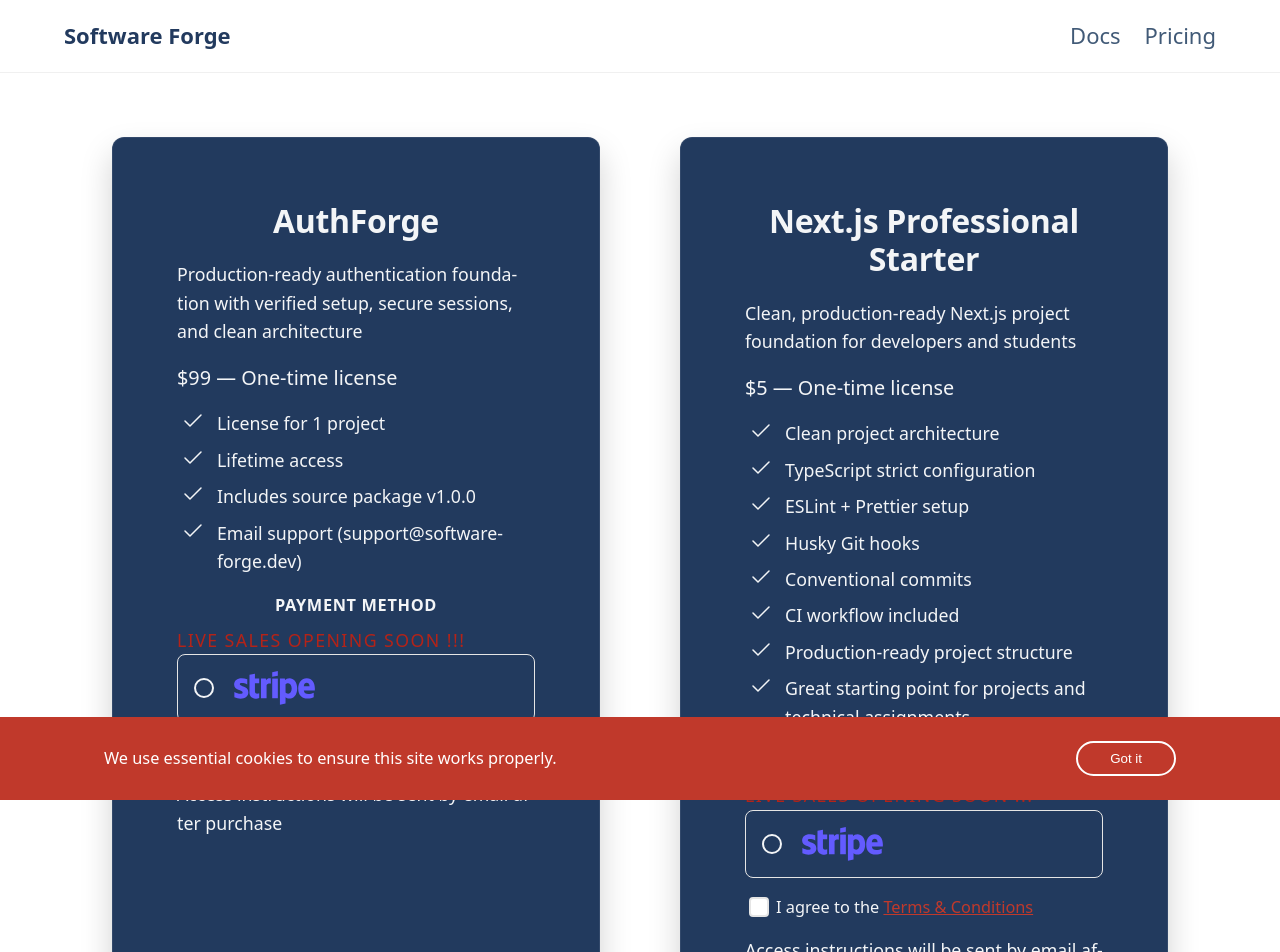
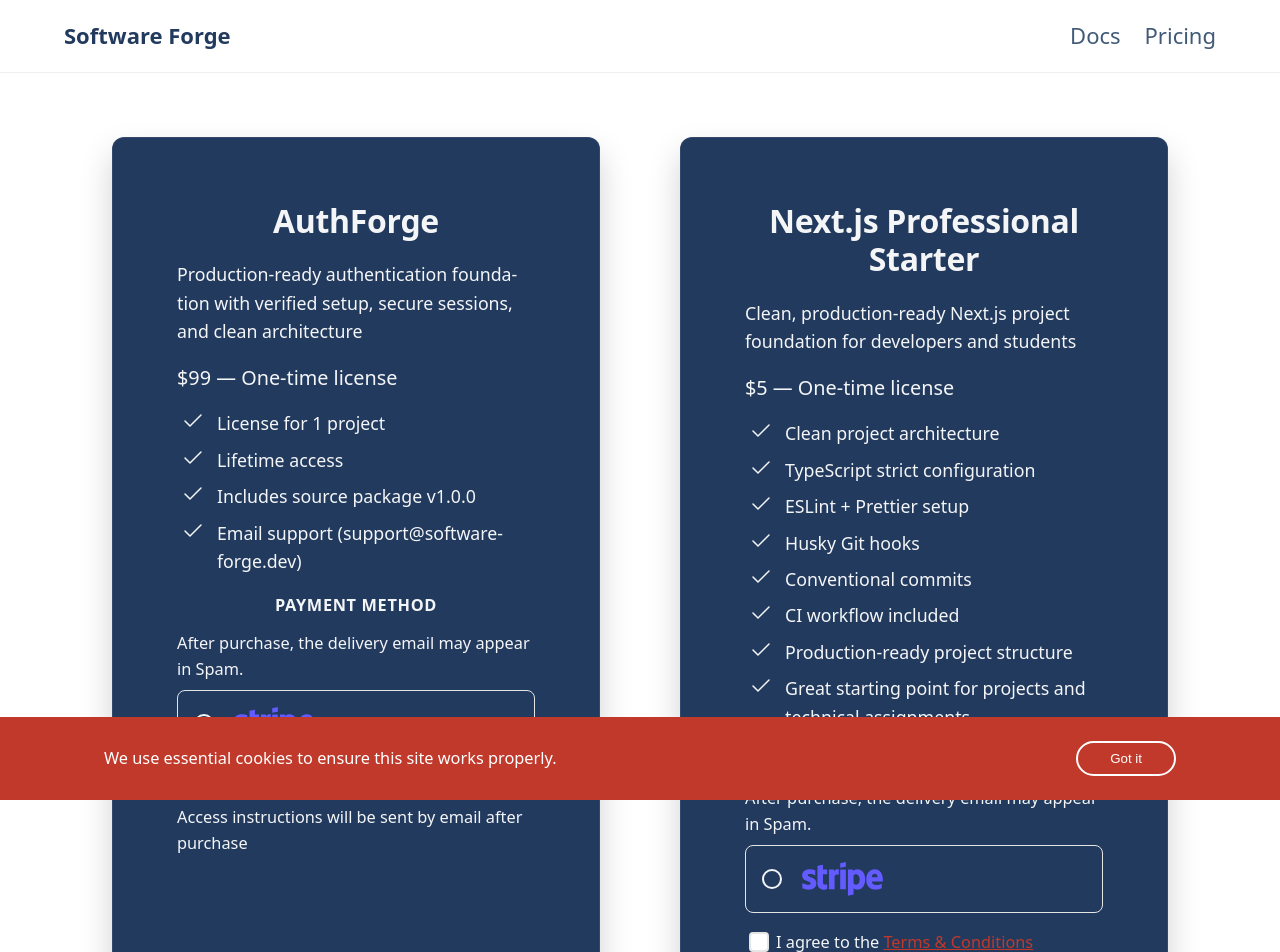
Before and after one commit to Grammeri/nextjs-landing, a Next.js app: page /pricing in a window 1280 px wide. Shown: the top 952 px of the page. Built offline with nearby package versions, Linux system fonts and the light colour scheme.

Commit message:
chore: refine pricing card delivery notices

```diff
--- a/src/shared/ui/pricing-card/PricingCard.module.css
+++ b/src/shared/ui/pricing-card/PricingCard.module.css
@@ -58,7 +58,11 @@
 .footerNote {
   color: var(--color-on-image-secondary);
 
-  margin-top: var(--spacing-md);
+  margin-top: var(--spacing-xs);
+
+  font-size: var(--font-size-sm);
+  line-height: var(--line-height-base);
+  text-align: left;
 }
 
 .price {
@@ -154,6 +158,23 @@
   width: 100%;
 }
 
+.deliveryNotice {
+  margin-top: var(--spacing-xs);
+  margin-bottom: var(--spacing-sm);
+
+  color: var(--color-on-image-secondary);
+  font-size: var(--font-size-sm);
+  line-height: var(--line-height-base);
+  text-align: left;
+}
+
+@media (max-width: 480px) {
+  .deliveryNotice {
+    font-size: var(--pricing-card-font-size-mobile);
+    line-height: var(--pricing-card-line-height-mobile);
+  }
+}
+
 .consentWrapper {
   margin-top: var(--spacing-md);
   display: flex;
--- a/src/shared/ui/pricing-card/PricingCard.tsx
+++ b/src/shared/ui/pricing-card/PricingCard.tsx
@@ -61,11 +61,8 @@ export function PricingCard({
             ))}
           </ul>
           {paymentTitle && <p className={`${styles.paymentTitle} paymentTitle`}>{paymentTitle}</p>}
-          <p
-            className={styles.salesNotice}
-            style={{ color: '#b42318', textTransform: 'uppercase', letterSpacing: '0.08em' }}
-          >
-            Live sales opening soon !!!
+          <p className={styles.deliveryNotice}>
+            After purchase, the delivery email may appear in Spam.
           </p>
 
           <div
```
